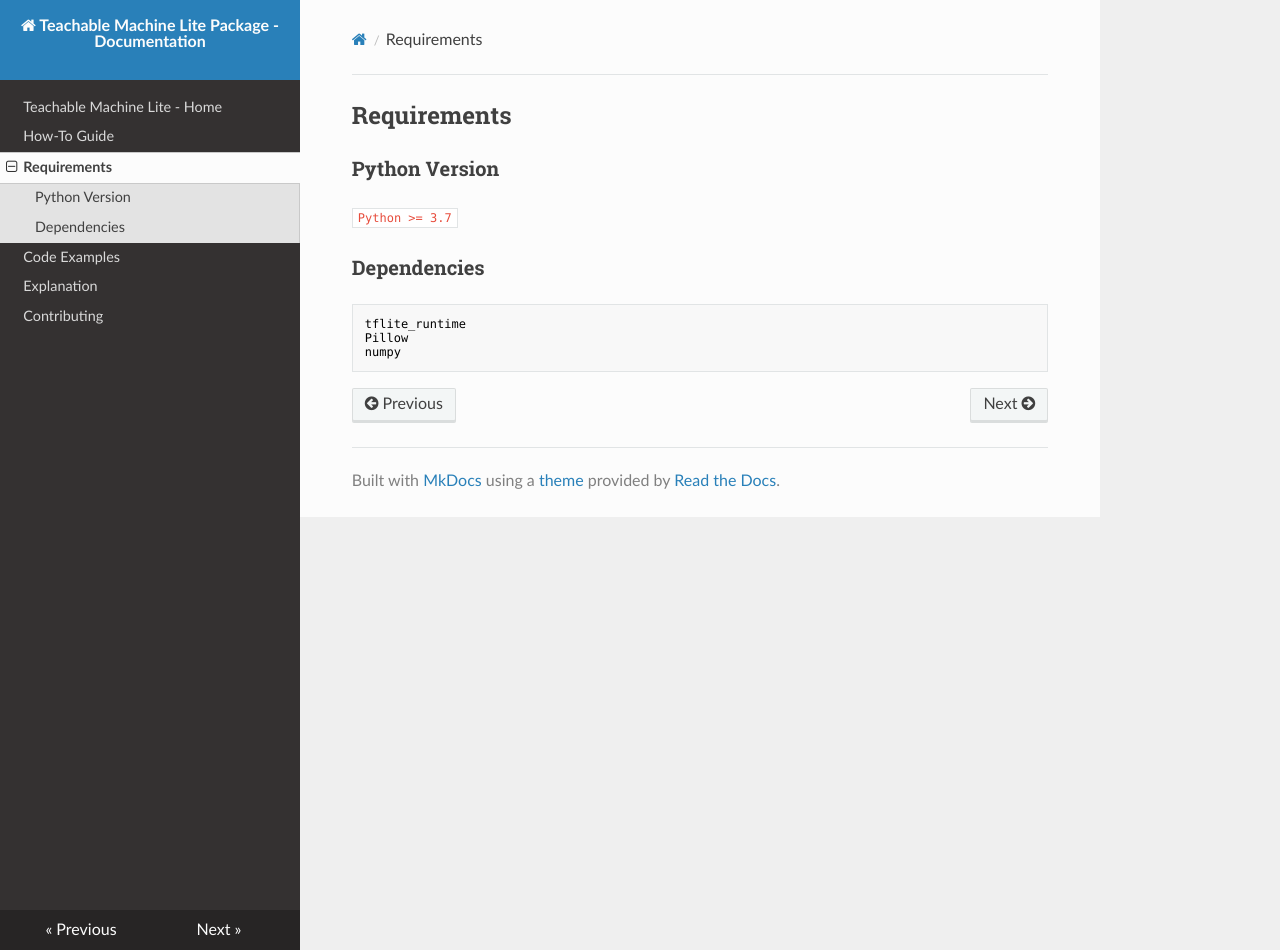
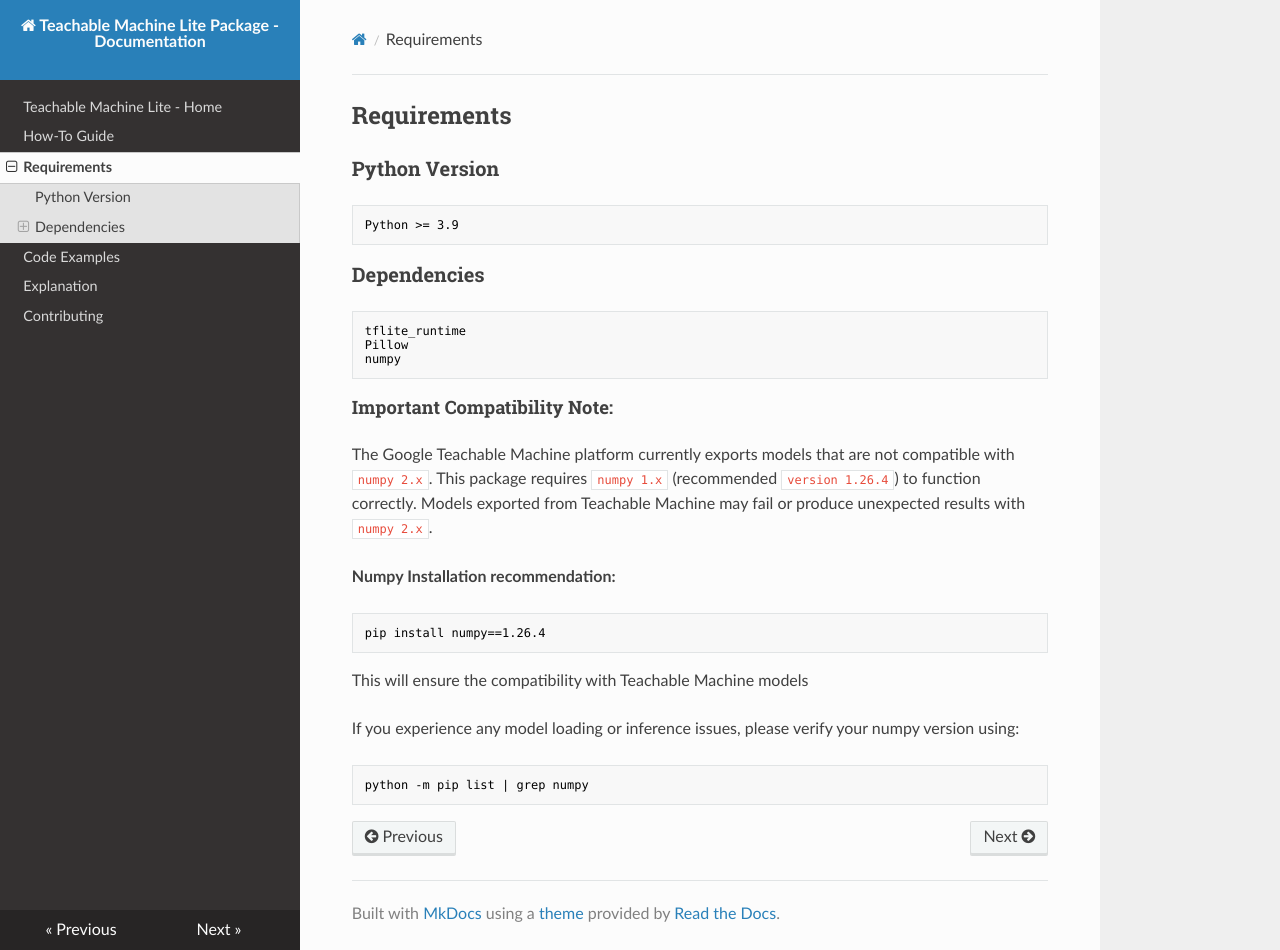
Before and after one commit to MeqdadDev/teachable-machine-lite, an MkDocs documentation site: the page built from docs/requirements.md, in a window 1280 px wide and 950 px high. Built offline with MkDocs 1.6.1, drawn with Linux system fonts in a browser that asks for light colours; nearby versions of some CDN libraries.

Commit message:
Add the description for numpy version and how to fix the compatibility issues

````diff
--- a/docs/requirements.md
+++ b/docs/requirements.md
@@ -1,7 +1,10 @@
 ## Requirements
 
 ### Python Version
-``` Python >= 3.7 ```
+
+```bash
+Python >= 3.9
+```
 
 ### Dependencies
 
@@ -10,3 +13,17 @@
 Pillow
 numpy
 ```
+
+#### Important Compatibility Note:
+The Google Teachable Machine platform currently exports models that are not compatible with `numpy 2.x`. This package requires `numpy 1.x` (recommended `version 1.26.4`) to function correctly. Models exported from Teachable Machine may fail or produce unexpected results with `numpy 2.x`.
+
+**Numpy Installation recommendation:**
+```bash
+pip install numpy==1.26.4
+```
+This will ensure the compatibility with Teachable Machine models
+
+If you experience any model loading or inference issues, please verify your numpy version using:
+```bash
+python -m pip list | grep numpy
+```
````
